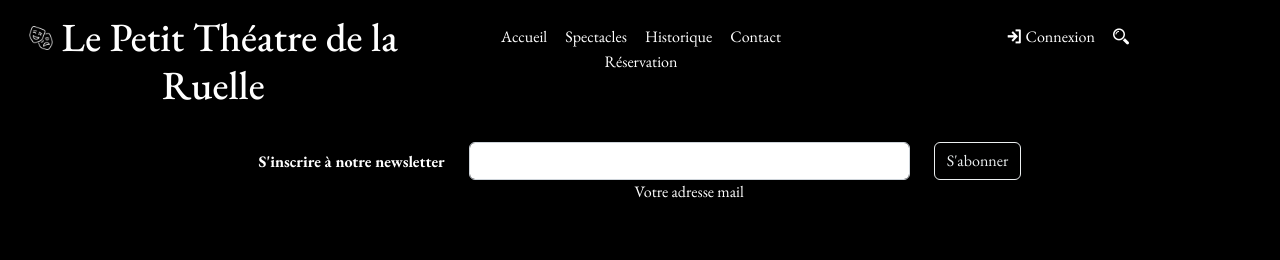
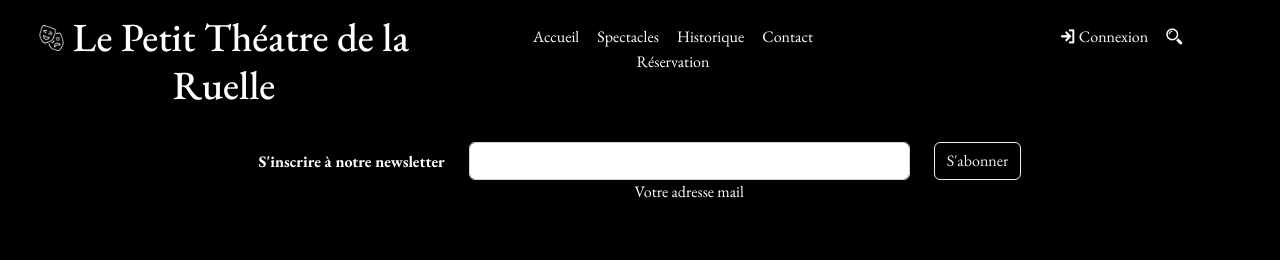
Before and after one commit to AnthonyDel28/Theater, a Symfony app: template templates/base.html.twig in a window 1280 px wide. Shown: the top 260 px of the page. Run offline with Twig, Linux system fonts and the light colour scheme; the template is opened without the code that fills it, so the values that code supplies are empty; some libraries are stand-ins or nearby versions.

Commit message:
update 28_12_2022

```diff
--- a/public/css/main.css
+++ b/public/css/main.css
@@ -12,7 +12,7 @@ body {
     background-color: black;
     position: -webkit-sticky;
     position: fixed;
-    width: 100%;
+    width: 105%;
     top: 0;
     z-index: 100;
     padding: 0;
```
Also changed, not shown: 1 other file.
